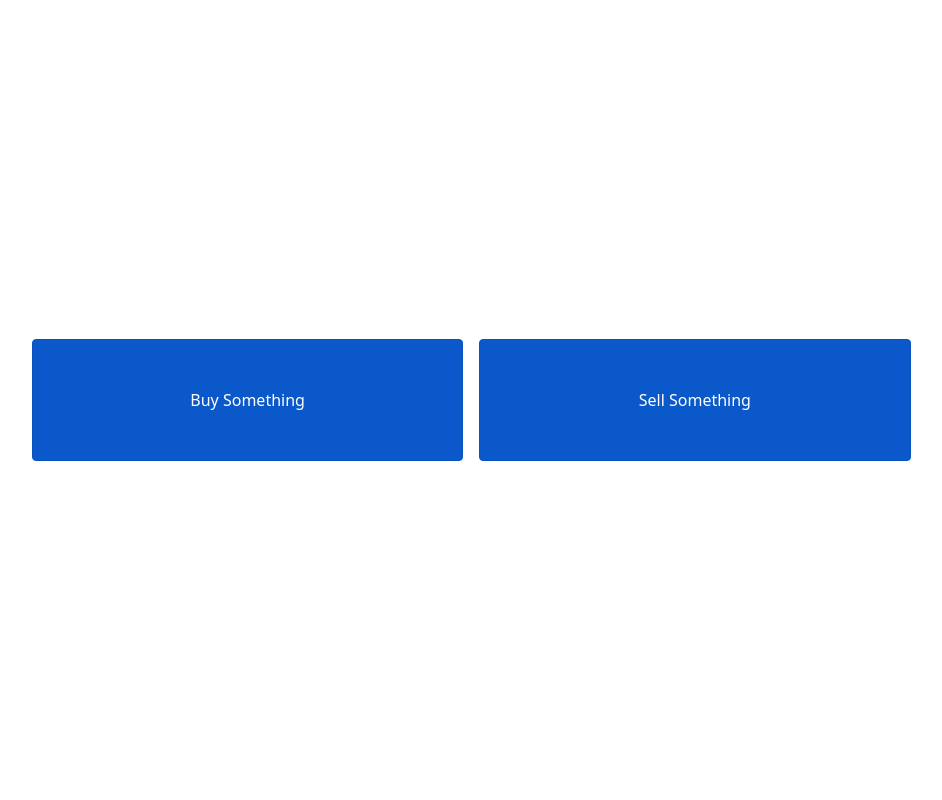
After one commit to sidd6p/Fully-Function-E-commerce, a Python web app: template files/templates/general/home.html in a window 1280 px wide. The commit adds this page. Shown: the whole page, without its empty margins (151-1093 px from the left). Run offline with Jinja, Linux system fonts and the light colour scheme; the template is opened without the code that fills it, so the values that code supplies are empty.

Commit message:
Added an common landing page for buyer and seller
Buyer and Seller will be rediredted to their own pages from here only

```diff
--- a/files/__init__.py
+++ b/files/__init__.py
@@ -8,7 +8,6 @@ def createApp(congigClass = Config):
     app = Flask(__name__)
     app.config.from_object(congigClass)
 
-
     app.register_blueprint(buyer)
     app.register_blueprint(seller)
     app.register_blueprint(general)
--- a/files/buyer/routes.py
+++ b/files/buyer/routes.py
@@ -3,5 +3,5 @@ from flask import Blueprint
 buyer = Blueprint('buyer', __name__)
 
 @buyer.route("/buyer-home")
-def buyerHome():
+def home():
     return "This is buyer home"
--- a/files/general/routes.py
+++ b/files/general/routes.py
@@ -1,8 +1,8 @@
-from flask import Blueprint
+from flask import Blueprint, render_template
 
 general = Blueprint('general', __name__)
 
 @general.route("/")
 @general.route("/home")
-def buyerHome():
-    return "This is general home"
+def home():
+    return render_template("general/home.html")
--- a/files/seller/routes.py
+++ b/files/seller/routes.py
@@ -4,8 +4,8 @@ from files.seller.forms import UploadProduct, ShopAccount
 seller = Blueprint('seller', __name__)
 
 @seller.route("/seller-home")
-def sellerHome():
-    return render_template('seller/home.html',  title = "Seller Home", sellerHomePage = True)
+def home():
+    return render_template('seller/seller-home.html',  title = "Seller Home", sellerHomePage = True)
 
 @seller.route("/create-seller-home", methods = ["GET", "POST"])
 def createShop():
--- /dev/null
+++ b/files/templates/general/home.html
@@ -0,0 +1,13 @@
+<!DOCTYPE html>
+<html>
+    {% include "includes/meta.html" %}
+    <body>
+        <div class="container">
+            <div class="row align-items-center offset-md-1"  style="min-height: 100vh">
+                <a href="{{ url_for('buyer.home') }}" class="col-md-5 p-5 m-2  btn btn-primary active" role="button" aria-pressed="true">Buy Something</a>
+                <a href="{{ url_for('seller.home') }}" class="col-md-5 p-5 m-2  btn btn-primary active" role="button" aria-pressed="true">Sell Something</a>
+
+            </div>
+          </div>
+    </body>
+</html>
--- a/files/templates/includes/meta.html
+++ b/files/templates/includes/meta.html
@@ -1,6 +1,6 @@
 <head>
     <title>{{ title }}</title>
-    <link rel="stylesheet" href="https://maxcdn.bootstrapcdn.com/bootstrap/4.0.0/css/bootstrap.min.css"
-          integrity="sha384-Gn5384xqQ1aoWXA+058RXPxPg6fy4IWvTNh0E263XmFcJlSAwiGgFAW/dAiS6JXm" crossorigin="anonymous">
+    <link href="https://cdn.jsdelivr.net/npm/bootstrap@5.1.3/dist/css/bootstrap.min.css" rel="stylesheet">
+    <script src="https://cdn.jsdelivr.net/npm/bootstrap@5.1.3/dist/js/bootstrap.bundle.min.js"></script>
     <link rel="stylesheet" href="{{ url_for('static', filename = '/css/main.css') }}"/>
 </head>
--- a/files/templates/includes/nav.html
+++ b/files/templates/includes/nav.html
@@ -1,7 +1,7 @@
 <header>
     <nav class="navbar navbar-light" style="background-color: #e3f2fd">
         <ul class="nav nav-pills">
-            <li class="nav-item"><a href="{{ url_for('seller.sellerHome') }}" class="nav-link {% if sellerHomePage %}active{% endif %}">Seller Home</a></li>
+            <li class="nav-item"><a href="{{ url_for('seller.home') }}" class="nav-link {% if sellerHomePage %}active{% endif %}">Seller Home</a></li>
             <li class="nav-item"><a href="{{ url_for('seller.uploadProd') }}" class="nav-link {% if uploadProdPage %}active{% endif %}">Upload Product</a></li>
             <li class="nav-item"><a href="{{ url_for('seller.createShop') }}" class="nav-link {% if createShopPage %}active{% endif %}">Create Shop</a></li>
 
```
Also changed, not shown: files/templates/seller/seller-home.html (renamed from files/templates/seller/home.html).
